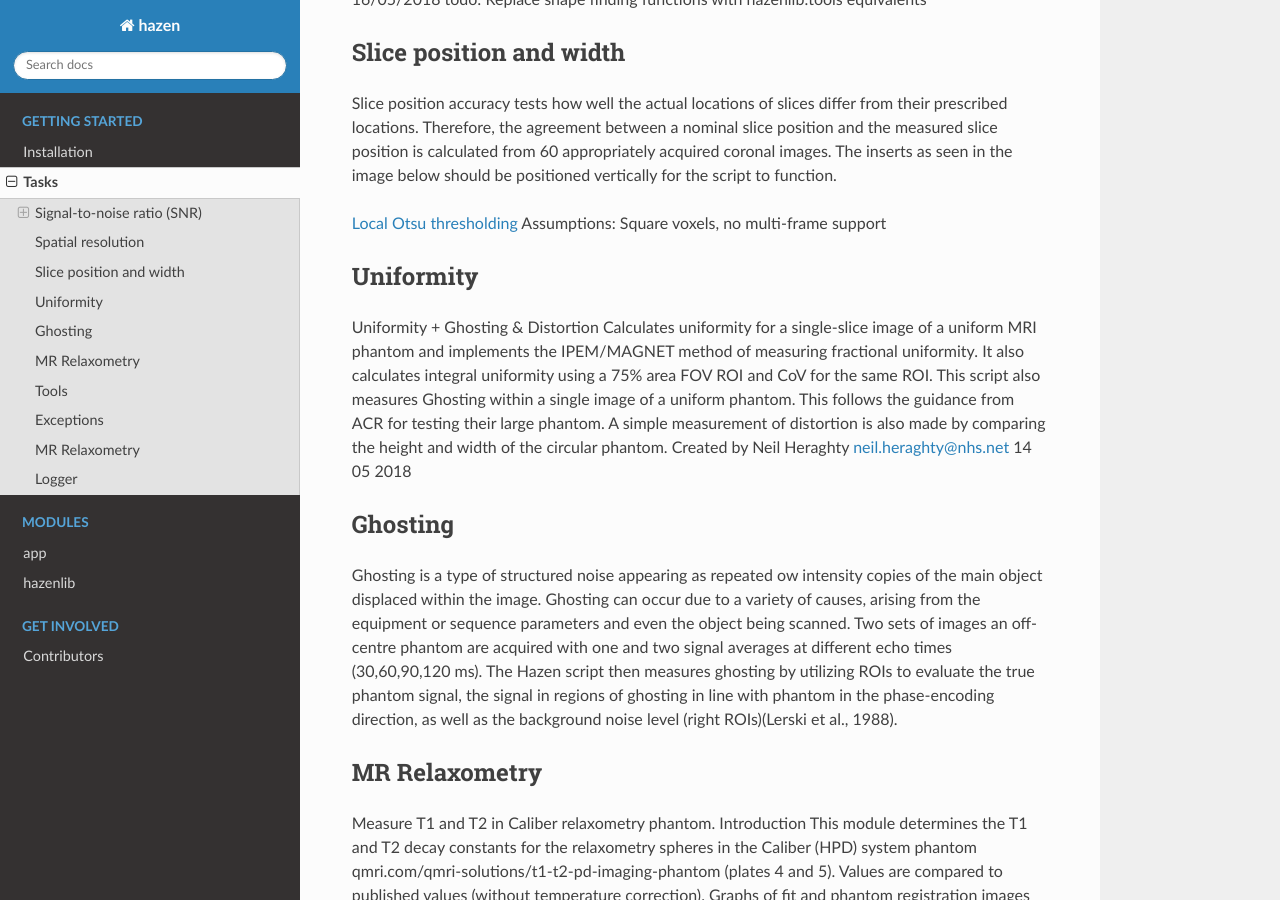
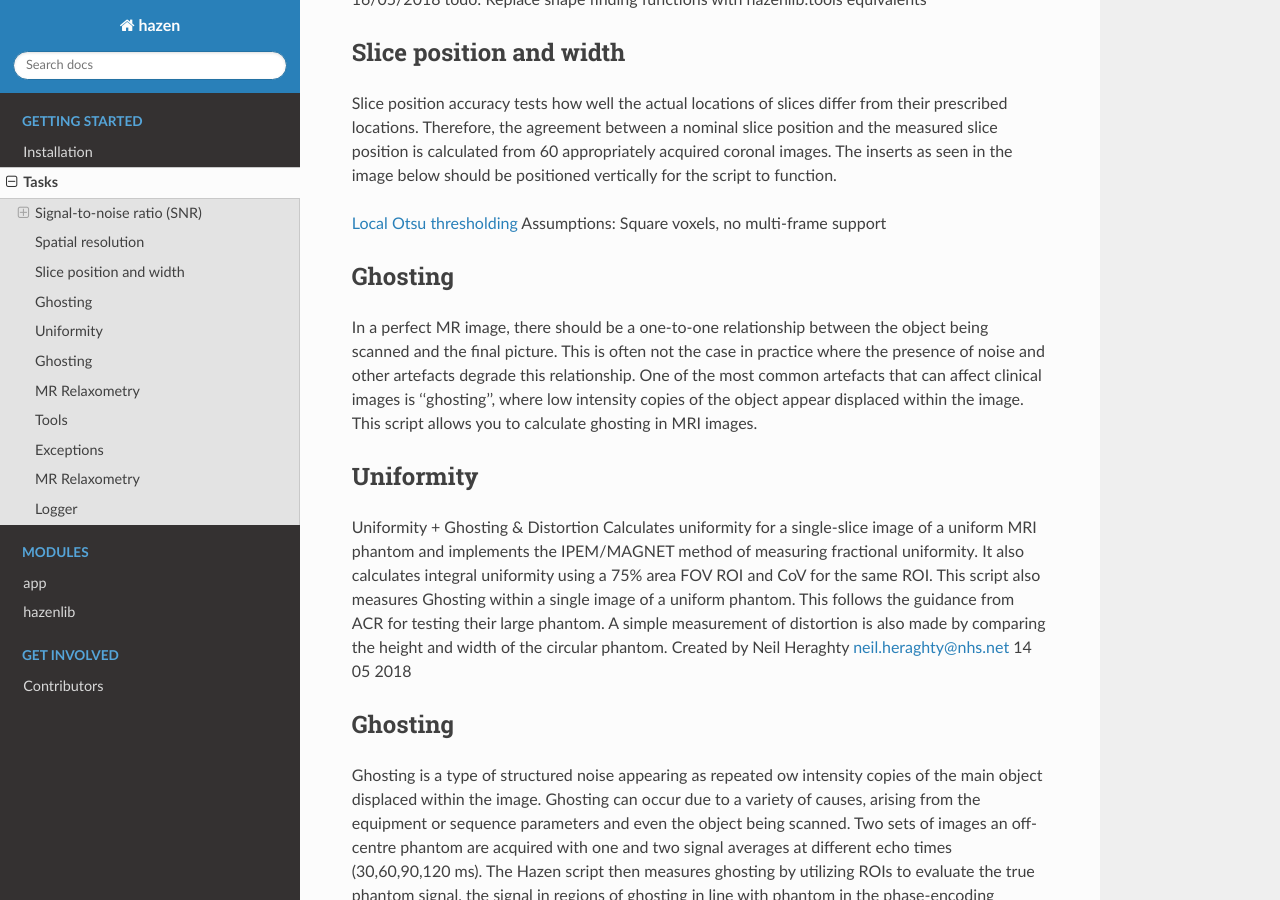
Before and after one commit to GSTT-CSC/hazen-web-app, a Sphinx documentation site: the page built from docs/source/tasks.rst, in a window 1280 px wide and 900 px high, scrolled down 935 px. Built offline with Sphinx 7.4.7 and the Read the Docs theme 2.0.0, drawn with Linux system fonts in a browser that asks for light colours.

Commit message:
Added ghosting description to read-the-docs

```diff
--- a/docs/source/tasks.rst
+++ b/docs/source/tasks.rst
@@ -35,6 +35,12 @@ Therefore, the agreement between a nominal slice position and the measured slice
 
 `Local Otsu thresholding <https://scikit-image.org/docs/0.11.x/auto_examples/plot_local_otsu.html>`_
 Assumptions: Square voxels, no multi-frame support
+
+
+Ghosting
+^^^^^^^^^^^^^^^^^^^^^^^^^^^
+In a perfect MR image, there should be a one-to-one relationship between the object being scanned and the final picture. This is often not the case in practice where the presence of noise and other artefacts degrade this relationship. One of the most common artefacts that can affect clinical images is ‘‘ghosting’’, where low intensity copies of the object appear displaced within the image.
+This script allows you to calculate ghosting in MRI images.
 
 Uniformity
 ^^^^^^^^^^^^^^^^^^^^^^^^^^^
```
